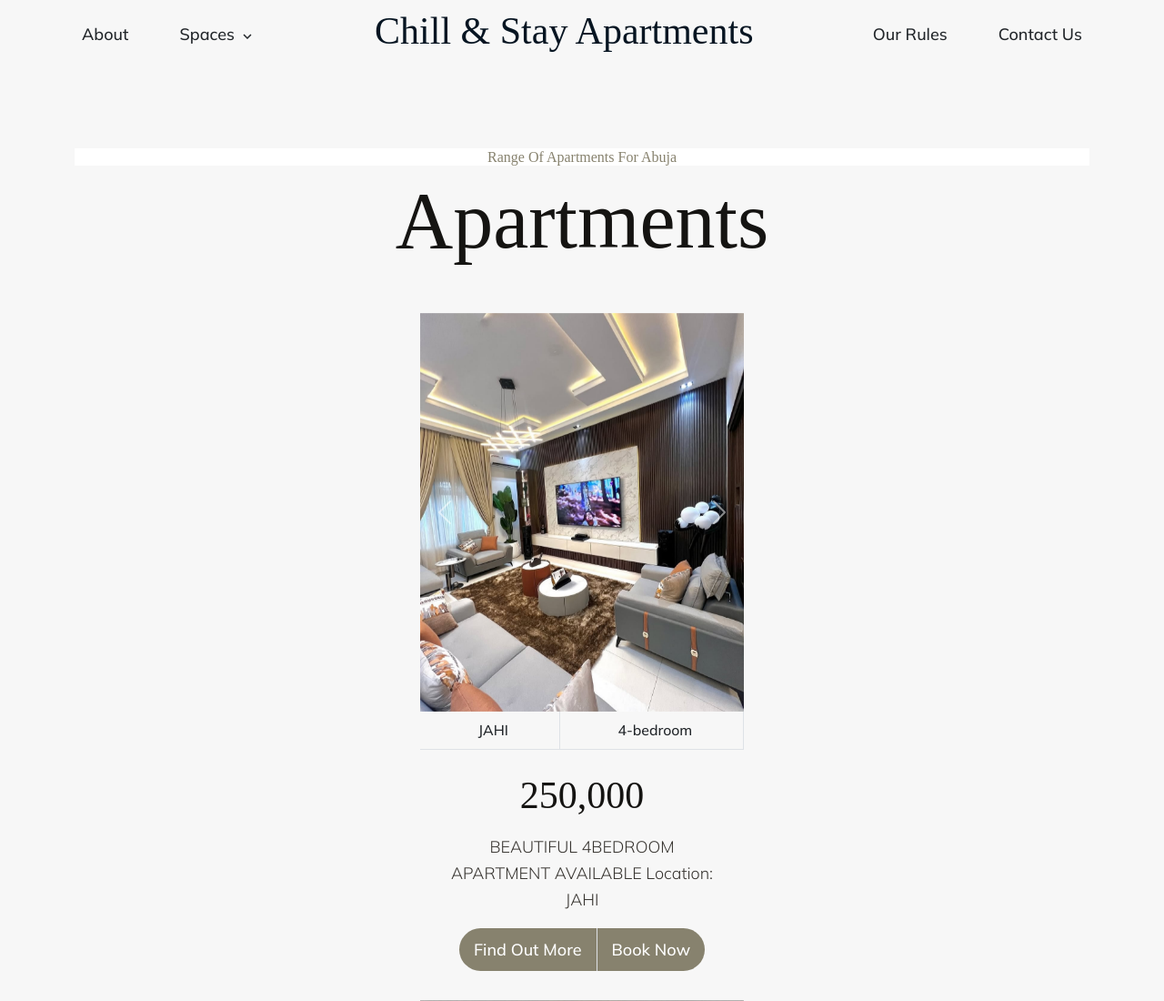
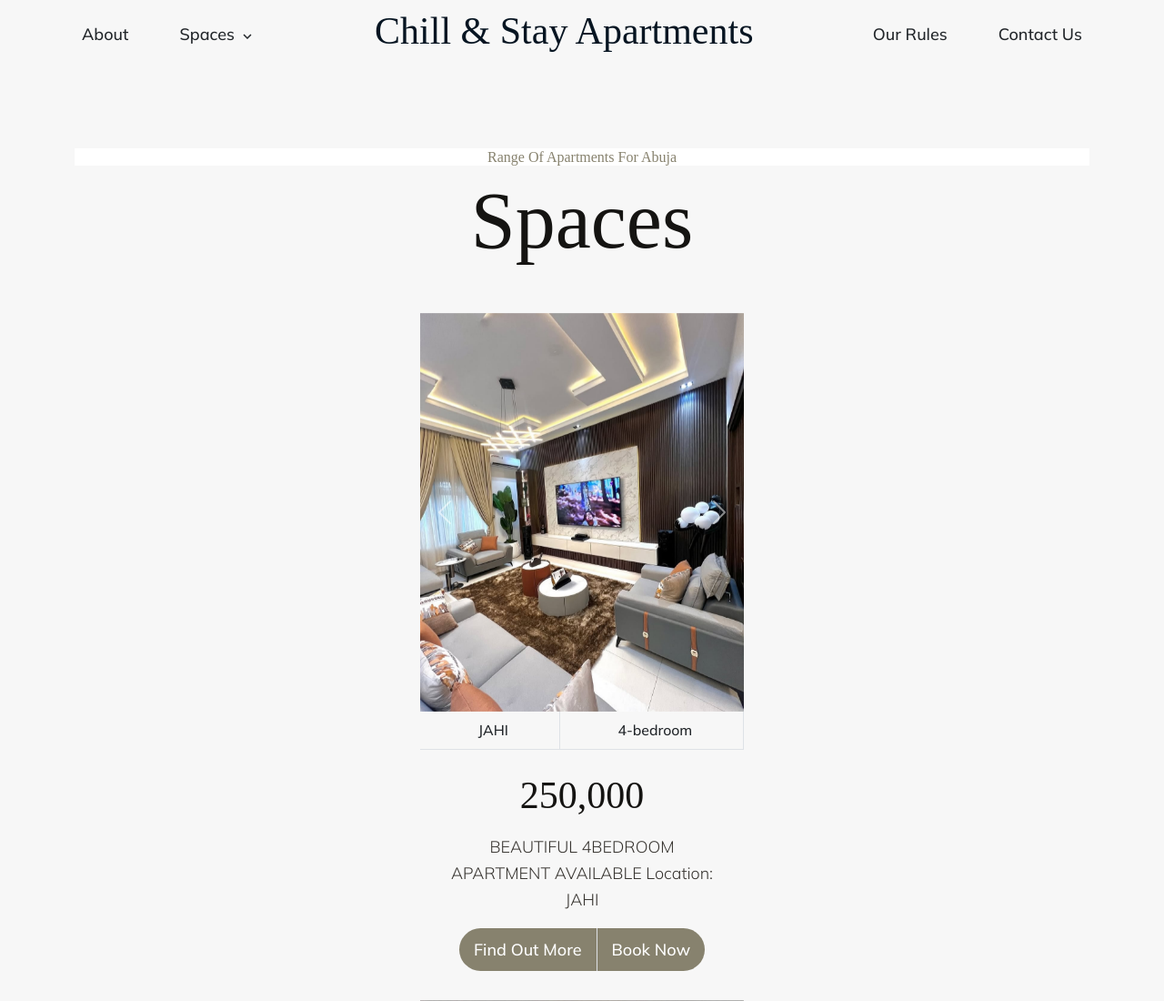
Before and after one commit to Gigx267/-Chill-Stay-Apartments, a plain HTML site: page Abuja.html in a window 1280 px wide. Shown: the top 1100 px of the page at 91% size. Drawn offline with Linux system fonts and the light colour scheme; some icons are missing; a web font is replaced by a local one.

Commit message:
Update Abuja.html

```diff
--- a/Abuja.html
+++ b/Abuja.html
@@ -236,7 +236,7 @@ Modern apartments with high-speed internet in Abuja
         <div class="container">
           <div class="text-center wow fadeInUp" data-wow-delay="0.1s">
             <h6 class="section-title bg-white text-center text-primary px-3">Range of  Apartments for Abuja </h6>
-            <h1 class="mb-5">Apartments</h1>
+            <h1 class="mb-5"> Spaces </h1>
           </div>
           <div class="row g-4 justify-content-center">
 
```
